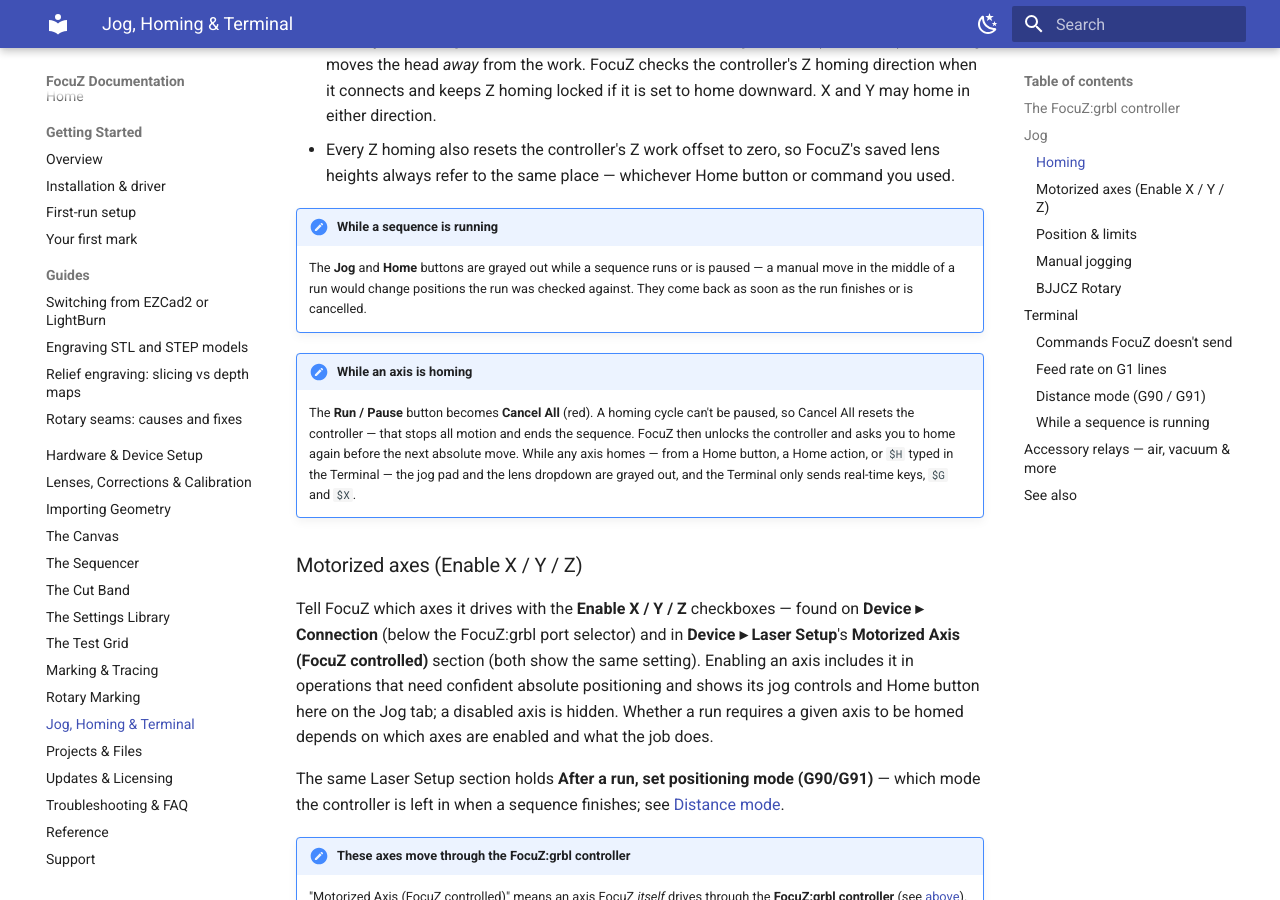
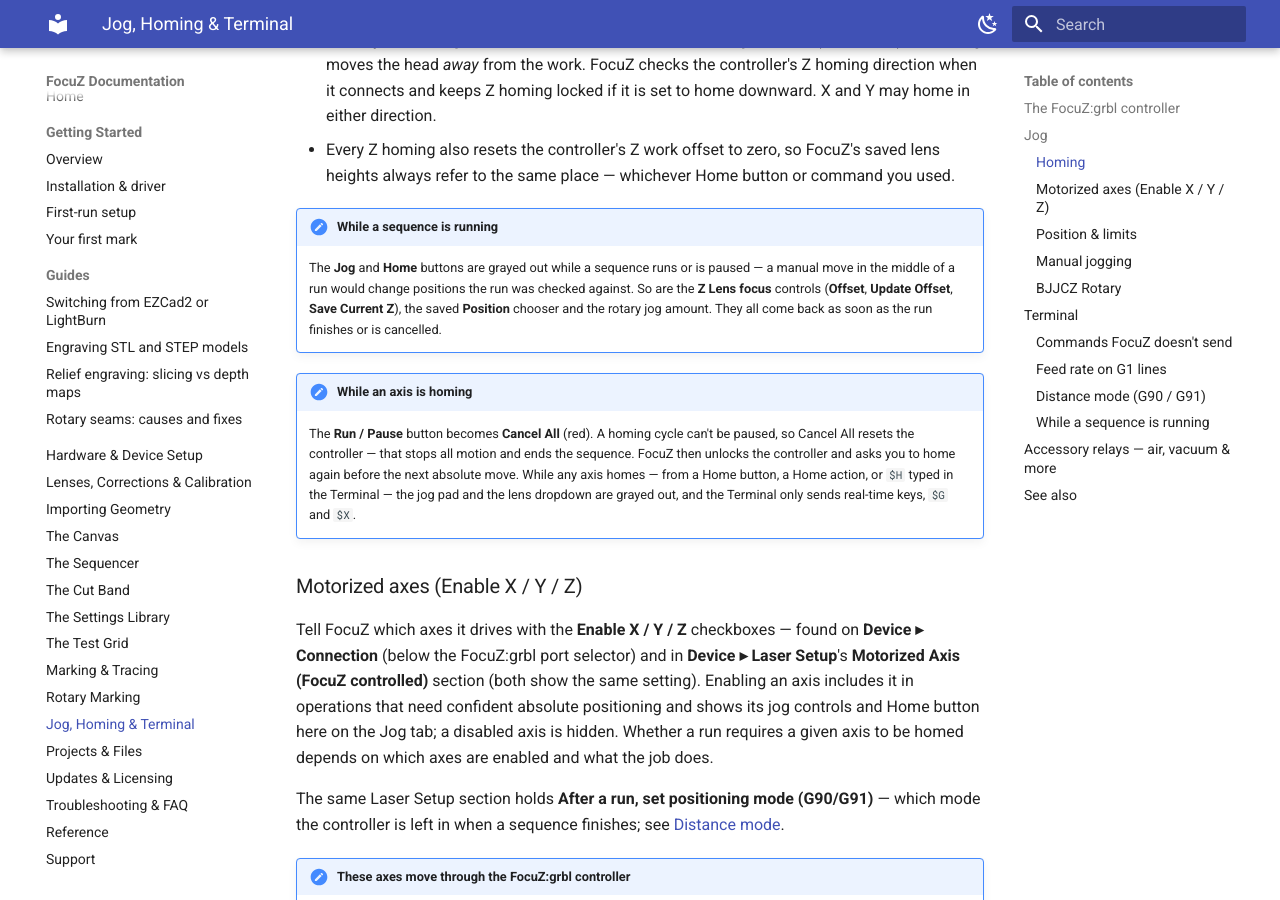
Before and after one commit to Lokahi-Shop/focuz-docs, an MkDocs documentation site: the page built from docs/jog-terminal.md, in a window 1280 px wide and 900 px high, scrolled down 1363 px. Built offline with MkDocs 1.6.1 and Material for MkDocs 9.7.7, drawn with Linux system fonts in a browser that asks for light colours; some of the changed text lies outside the part shown.

Commit message:
Jog & Terminal: lens focus controls gray during a run; refused Terminal lines are logged
Co-Authored-By: Claude Opus 5.5 <noreply@anthropic.com>

```diff
--- a/docs/jog-terminal.md
+++ b/docs/jog-terminal.md
@@ -52,8 +52,9 @@ reopen it from the menu at any time.
 
 !!! note "While a sequence is running"
     The **Jog** and **Home** buttons are grayed out while a sequence runs or is paused — a manual move
-    in the middle of a run would change positions the run was checked against. They come back as soon
-    as the run finishes or is cancelled.
+    in the middle of a run would change positions the run was checked against. So are the **Z Lens focus**
+    controls (**Offset**, **Update Offset**, **Save Current Z**), the saved **Position** chooser and the
+    rotary jog amount. They all come back as soon as the run finishes or is cancelled.
 
 !!! note "While an axis is homing"
     The **Run / Pause** button becomes **Cancel All** (red). A homing cycle can't be paused, so Cancel All
@@ -195,7 +196,7 @@ absolute (`G90`) or incremental (`G91`) mode; it shows **—** while disconnecte
 ### While a sequence is running
 
 Only the status query `?` and `$G` (show current modes) are sent while a sequence runs or is paused.
-Anything else is answered with "a sequence is running" and not sent. To stop a run, use **Pause** /
+Anything else is answered with "a sequence is running" and not sent — the refused line is also written to the log. To stop a run, use **Pause** /
 **Cancel** in FocuZ (or **Soft Reset**, which also cancels it).
 
 ## Accessory relays — air, vacuum & more
```
